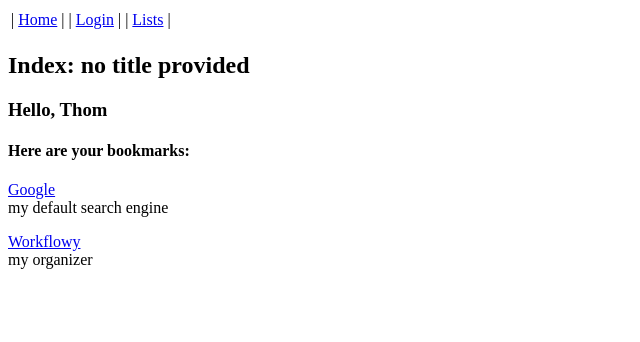
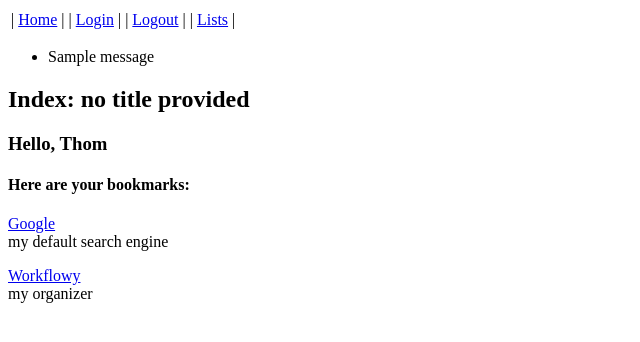
Before and after one commit to tbarron/fns, a Flask app: page / in a window 1280 px wide. Shown: the top 342 px of the page, without its empty margins (0-640 px from the left). Run offline with Flask 2, Linux system fonts and the light colour scheme; tables that the repository leaves empty hold one stand-in row (values such as "Sample post"); one stand-in notice (Sample message) is shown.

Commit message:
Add logout link and flashed messages

```diff
--- a/app/templates/layout.html
+++ b/app/templates/layout.html
@@ -7,8 +7,16 @@
   <table><tr>
     <td>| <a href="/">Home</a> |
     <td>| <a href="login">Login</a> |
+    <td>| <a href="logout">Logout</a> |
     <td>| <a href="lists">Lists</a> |
   </tr></table>
+  {% with messages = get_flashed_messages() %}
+    {% if messages %}<ul>
+      {% for message in messages %}
+        <li>{{ message }}</li>
+      {% endfor %}
+    </ul>{% endif %}
+  {% endwith %}
   {% block body %}{% endblock %}
 </body>
 </html>
```
